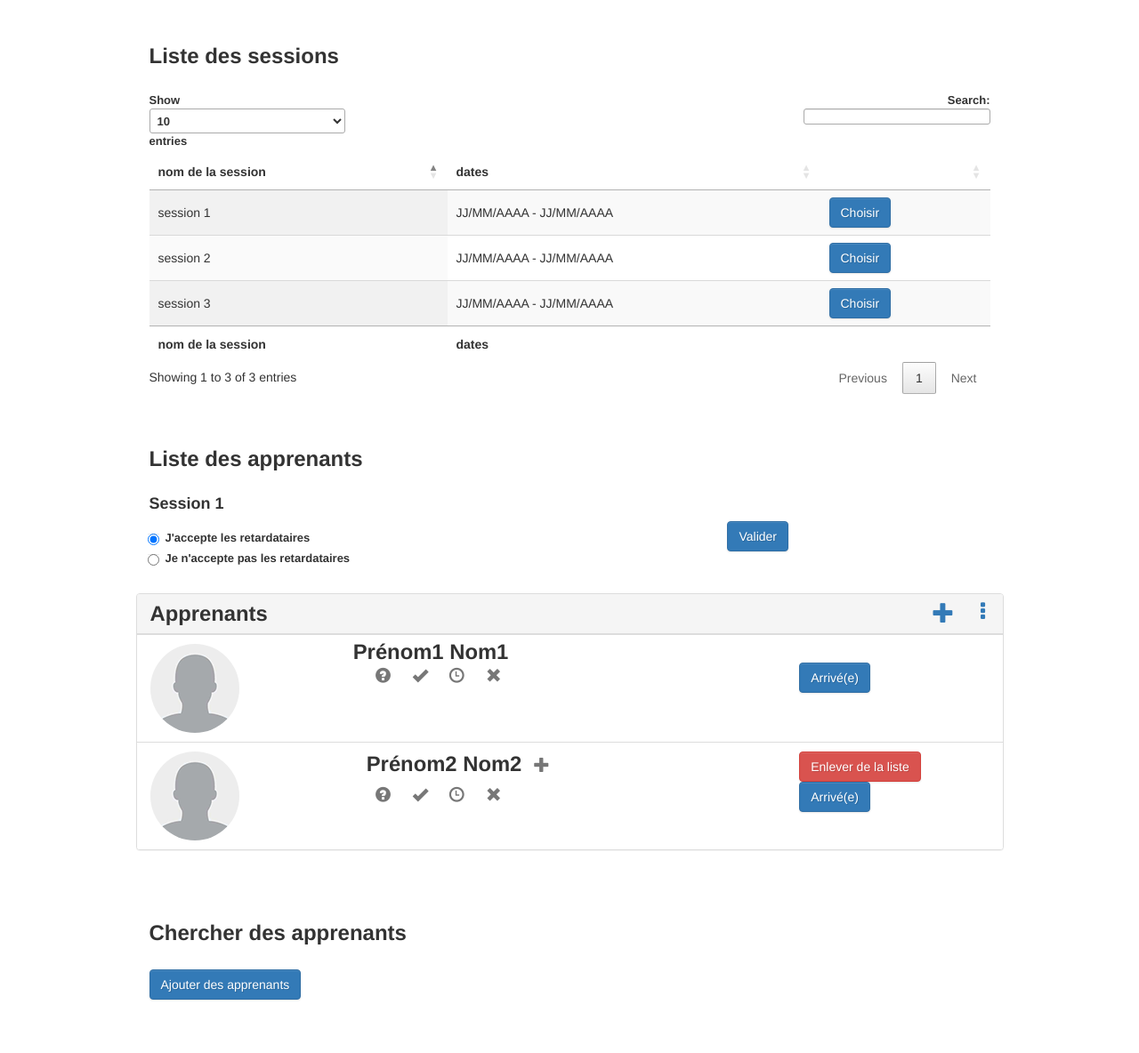
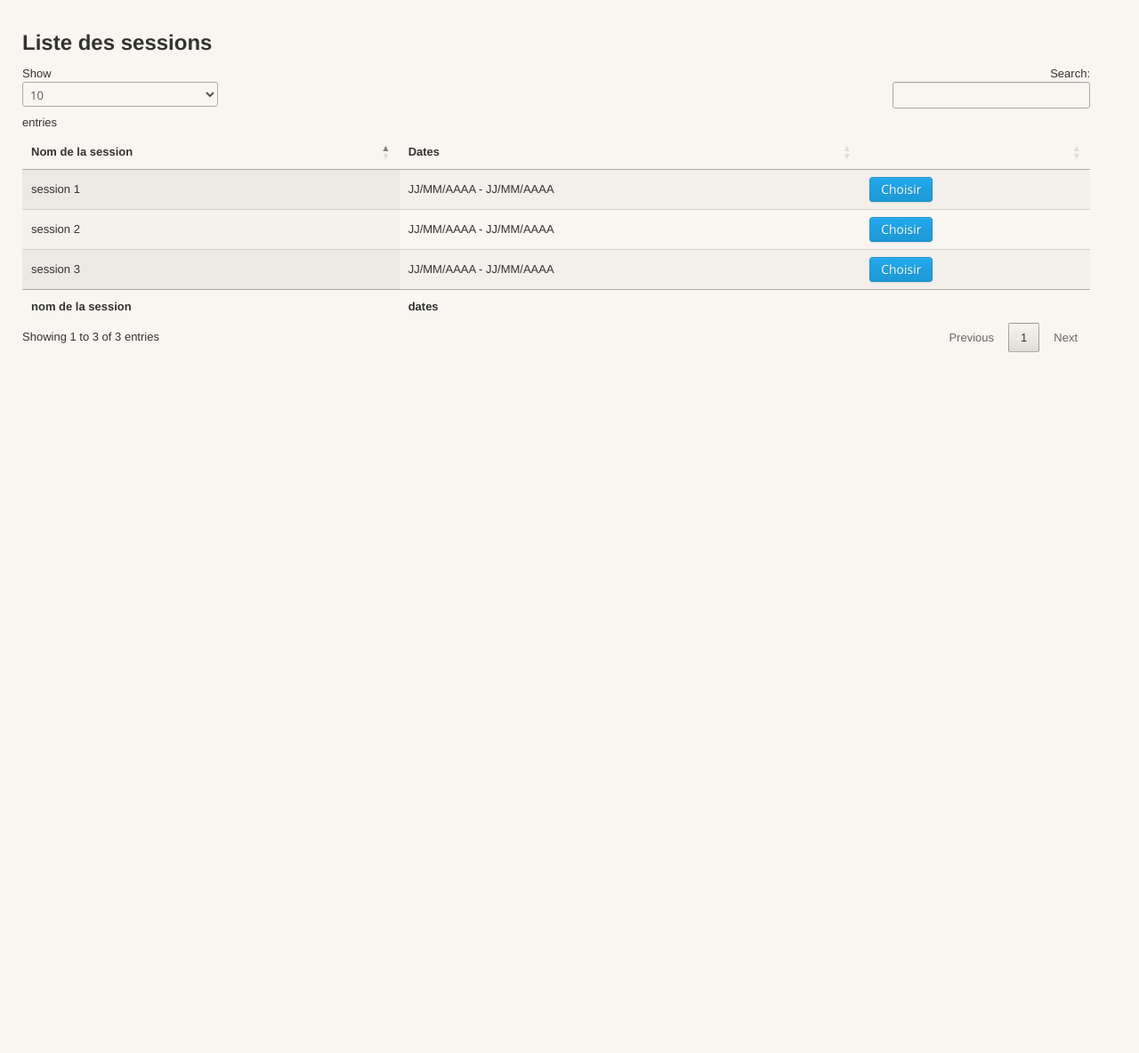
Before and after one commit to kenzaDjali/ProjectGestionP, a PHP site: template src/pages/form_formateur.php in a window 1280 px wide. Shown: the whole page at 89% size. After the commit the page ends 396 px from the top, so only its background shows below. Run offline with PHP 8.4, Linux system fonts and the light colour scheme; the template is opened without the code that fills it, so the values that code supplies are empty; some libraries are stand-ins or nearby versions.

Commit message:
* visibilité des div sur les div contenant la liste des sessions et la liste des apprenants (pour une session) : utilisation display (block ou none)  => css, js * mise en place de la popup modale => php * invisibilité des apprenants ajoutés à la session => js

```diff
--- a/src/layout/header.php
+++ b/src/layout/header.php
@@ -5,7 +5,7 @@
         <title><?=$title;?></title>
         <meta name="viewport" content="width=device-width, initial-scale=1.0, maximum-scale=1.0, user-scalable=no">
         <meta name="apple-mobile-web-app-capable" content="yes">
-        <link href="css/bootstrap.min.css" rel="stylesheet">
+        <link href="assets/bootstrap/dist/css/bootstrap.min.css" rel="stylesheet">
         <link href="css/bootstrap-responsive.min.css" rel="stylesheet">
         <link href="http://fonts.googleapis.com/css?family=Open+Sans:400italic,600italic,400,600"
                 rel="stylesheet">
@@ -14,7 +14,7 @@
         <link href="css/pages/dashboard.css" rel="stylesheet">
         <link href="css/pages/formateur.css" rel="stylesheet">
         <!-- DataTables CSS -->
-        <link rel="stylesheet" type="text/css" href="//cdn.datatables.net/1.10.3/css/jquery.dataTables.css">
+        <link href="//cdn.datatables.net/1.10.3/css/jquery.dataTables.css" rel="stylesheet">
         <!-- Le HTML5 shim, for IE6-8 support of HTML5 elements -->
         <!--[if lt IE 9]>
               <script src="http://html5shim.googlecode.com/svn/trunk/html5.js"></script>
--- a/src/pages/form_formateur.php
+++ b/src/pages/form_formateur.php
@@ -1,14 +1,15 @@
 <?php
+    $title = "Appli formateur";
 ?>
         <div class="container">
-            <div class="row" id="liste_session">
+            <div class="row" id="sessions_list">
                 <div class="col-xs-12 col-sm-offset-1 col-sm-10">
                     <h2>Liste des sessions</h2>
                     <table id="table_id" class="display">
                         <thead>
                             <tr>
-                                <th>nom de la session</th>
-                                <th>dates</th>
+                                <th>Nom de la session</th>
+                                <th>Dates</th>
                                 <th></th>
                             </tr>
                         </thead>
@@ -21,24 +22,25 @@
                             <tr>
                                 <td>session 1</td>
                                 <td>JJ/MM/AAAA - JJ/MM/AAAA</td>
-                                <td><button type="button" class="btn btn-primary" value="session1">Choisir</button></td>
+                                <td><button type="button" class="btn btn-primary" value="session_1">Choisir</button></td>
                             </tr>
                             <tr>
                                 <td>session 2</td>
                                 <td>JJ/MM/AAAA - JJ/MM/AAAA</td>
-                                <td><button type="button" class="btn btn-primary" value="session2">Choisir</button></td>
+                                <td><button type="button" class="btn btn-primary" value="session_2">Choisir</button></td>
                             </tr>
                             <tr>
                                 <td>session 3</td>
                                 <td>JJ/MM/AAAA - JJ/MM/AAAA</td>
-                                <td><button type="button" class="btn btn-primary" value="session3">Choisir</button></td>
+                                <td><button type="button" class="btn btn-primary" value="session_3">Choisir</button></td>
                             </tr>
                         </tbody>
                     </table>
                 </div>
-            </div><br><br>
+            </div>
 
             <!--   faire une div liste_apprenants englobante ? -->
+            <div class="row" id="students_list">
                 <div class="row">
                     <div class="col-xs-12 col-sm-offset-1 col-sm-10">
                         <h2>Liste des apprenants</h2>
@@ -49,7 +51,7 @@
                                 <label class="radio"><input type="radio" name="choix" value="0">Je n'accepte pas les retardataires</label>
                             </div>
                             <div class="col-xs-12 col-sm-4">
-                            <button type="button" class="btn btn-primary" value="choix">Valider</button>
+                                <button type="button" class="btn btn-primary" value="choice">Valider</button>
                             </div>
                         </div>
                     </div>
@@ -70,7 +72,7 @@
                                     <div class="input-group c-search">
                                         <input type="text" class="form-control" id="contact-list-search">
                                         <span class="input-group-btn">
-                                        <button class="btn btn-default" type="button"><span class="glyphicon glyphicon-search text-muted"></span></button>
+                                            <button class="btn btn-default" type="button" value="search"><span class="glyphicon glyphicon-search text-muted"></span></button>
                                         </span>
                                     </div>
                                 </div>
@@ -100,7 +102,7 @@
                                                     <span class="visible-xs"> <span class="text-muted">Absent</span><br/></span>
                                                </div>
                                                <div class="col-xs-12 col-sm-4">
-                                                <button type="button" class="btn btn-primary" value="apprenant1">Arrivé(e)</button>
+                                                    <button type="button" class="btn btn-primary" value="student_1">Arrivé(e)</button>
                                                </div>
                                             </div>
                                         </div>
@@ -120,7 +122,7 @@
                                                     <span class="visible-xs"> <span class="text-muted">Session 2</span></span><br/>
                                                 </div>
                                                 <div class="col-xs-12 col-sm-4">
-                                                <button type="button" class="btn btn-danger">Enlever de la liste</button>
+                                                    <button type="button" class="btn btn-danger" value="remove_student_2">Enlever de la liste</button>
                                                 </div>
                                             </div>
                                             <div class="row">
@@ -135,7 +137,7 @@
                                                     <span class="visible-xs"> <span class="text-muted">Absent</span><br/></span>
                                                 </div>
                                                 <div class="col-xs-12 col-sm-4">
-                                                <button type="button" class="btn btn-primary" value="apprenant2">Arrivé(e)</button>
+                                                    <button type="button" class="btn btn-primary" value="student_2">Arrivé(e)</button>
                                                 </div>
                                             </div>
                                         </div>
@@ -144,14 +146,16 @@
                                 </li>
                             </ul>
                     </div>
+                </div>
             </div><br><br>
 
+            <!--
             <div class="row">
                 <div class="col-xs-12 col-sm-offset-1 col-sm-10">
                     <h2>Chercher des apprenants</h2>
                     <button type="button" class="btn btn-primary" value="ajoutApprenants" onclick="choisirApp()">Ajouter des apprenants</button>
                 </div>
-            </div>
+            </div> -->
                 <!--
                 <form>
                     <select>
@@ -163,20 +167,52 @@
                 </form>
                 -->
 
-            <!-- <div id="to-do" class="modal fade bs-example-modal-sm" tabindex="-1" role="dialog" aria-labelledby="mySmallModalLabel" aria-hidden="true">
-                <div class="modal-dialog modal-sm">
+            <div id="all_students_list" class="modal fade bs-example-modal-lg" tabindex="-1" role="dialog" aria-labelledby="mySmallModalLabel" aria-hidden="true">
+                <div class="modal-dialog modal-lg">
                     <div class="modal-content">
                         <div class="modal-header">
                             <button type="button" class="close" data-dismiss="modal" aria-hidden="true">×</button>
-                            <h4 class="modal-title" id="mySmallModalLabel">A faire !!</h4>
+                            <h4 class="modal-title" id="myLargeModalLabel">Apprenants</h4>
                         </div>
                         <div class="modal-body">
-                            <p>A faire la fenêtre de recherche d'apprenants.</p><br/>
-                            <p><strong>Sorry<br/>
-                            LB</strong></p>
+                            <h3>Choisissez les apprenants que vous avez besoin d'ajouter à la session d'aujourd'hui</h3>
+                            <table id="all_students_table" class="display">
+                                <thead>
+                                    <tr>
+                                        <th>Nom</th>
+                                        <th>Prénom</th>
+                                        <th></th>
+                                    </tr>
+                                </thead>
+                                <tfoot>
+                                        <th>Nom</th>
+                                        <th>Prénom</th>
+                                        <th></th>
+                                </tfoot>
+                                <tbody>
+                                    <tr id="student_1">
+                                        <td>Nom1</td>
+                                        <td>Prénom1</td>
+                                        <td><button type="button" class="btn btn-primary" value="add_student_1">Ajouter</button></td>
+                                    </tr>
+                                    <tr id="student_2">
+                                        <td>Nom2</td>
+                                        <td>Prénom2</td>
+                                        <td><button type="button" class="btn btn-primary" value="add_student_2">Ajouter</button></td>
+                                    </tr>
+                                    <tr id="student_3">
+                                        <td>Nom3</td>
+                                        <td>Prénom3</td>
+                                        <td><button type="button" class="btn btn-primary" value="add_student_3">Ajouter</button></td>
+                                    </tr>
+                                </tbody>
+                            </table><br/>
+                            <div class="modal-body">
+                                <button type="button" class="btn btn-primary" name="add_students" id="add_students">Enregistrer</button>
                             </div>
                         </div>
                     </div>
-            </div>     -->
+                </div>
+            </div>
 
         </div>
--- a/src/public/css/pages/formateur.css
+++ b/src/public/css/pages/formateur.css
@@ -1,7 +1,6 @@
 @CHARSET "UTF-8";
 
 @import url(//netdna.bootstrapcdn.com/font-awesome/4.0.3/css/font-awesome.css);
-@import url(//netdna.bootstrapcdn.com/bootstrap/3.1.0/css/bootstrap.min.css);
 
 body {
     padding: 30px 0px 60px;
@@ -17,6 +16,10 @@ h2 {
 h4 {
     font-family: 'Helvetica Neue', Helvetica, Arial, sans-serif;
 	font-weight: bold;
+}
+
+#students_list {
+	display: none;
 }
 
 .panel > .list-group .list-group-item:first-child {
--- a/src/public/js/pages/formateur.js
+++ b/src/public/js/pages/formateur.js
@@ -11,7 +11,8 @@ $(function() {
 
     $('a[href="#to-do"]').on('click', function(event) {
         event.preventDefault();
-        alert('Fenêtre d\'ajout d\'aprpenant à faire !');
+        $('#all_students_list').modal('show');
+        $('#all_students_table').DataTable();
         //$('#to-do').modal('show');
     });
 
@@ -43,13 +44,24 @@ $(function() {
     	alert(value);
     	// switch suivant les valeurs des boutons
 
-    	// value = sessionn : choix d'une session -> affichage des apprenants de la session choisie;
+    	// value = session_n : choix d'une session -> affichage des apprenants de la session choisie;
+    	if (value.search('session') != -1){
+    		$('#students_list').css('display','block');
+    		$('#sessions_list').css('display','none');
+    	}
 
-    	// value = choix : acceptation ou refus des apprenants en retard et notification à la secrétaire
+    	// value = choice : acceptation ou refus des apprenants en retard et notification à la secrétaire
 
-    	// value = apprenantn : arrivée d'un apprenant -> modification de son statut en BD et sur la page;
+    	// value = student_n : arrivée d'un apprenant -> modification de son statut en BD et sur la page;
 
-    	// value = ajoutApprenants : pour ajouter des apprenants
+    	// value = add_student_n : ajout d'un apprenant -> visualisation de cet apprenant sur la liste d'apprenants en cours;
+    	if (value.search('add_student') != -1){
+    		$(this).parents("tr").css('display','none');
+    	}
+
+    	// value = add_students : pour ajouter des apprenants
+
+    	//value = remove_student : pour enlever un apprenant ajouté à la session
     });
 
 });
```
Lines whose indentation alone changed are shown as unchanged.
